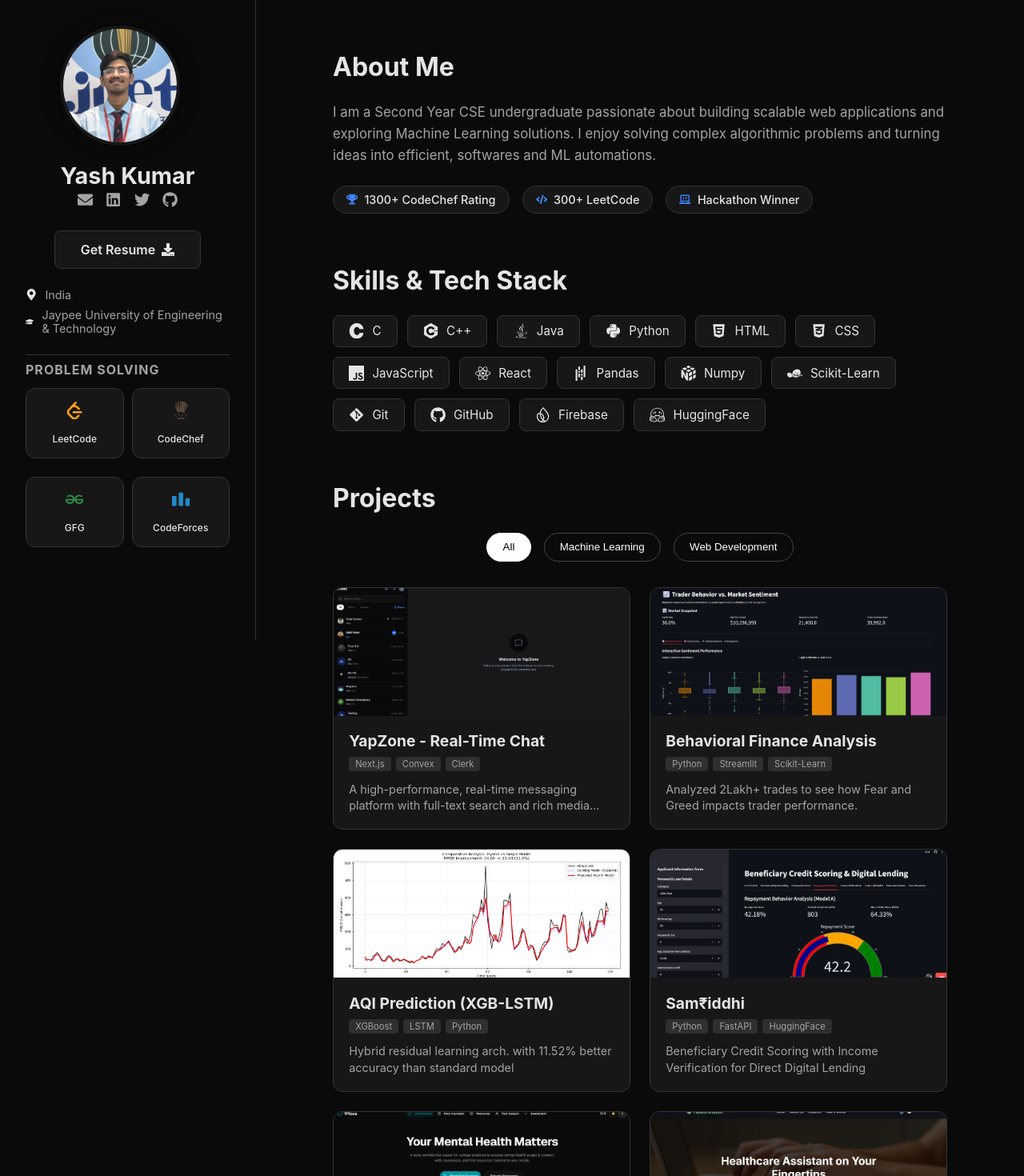
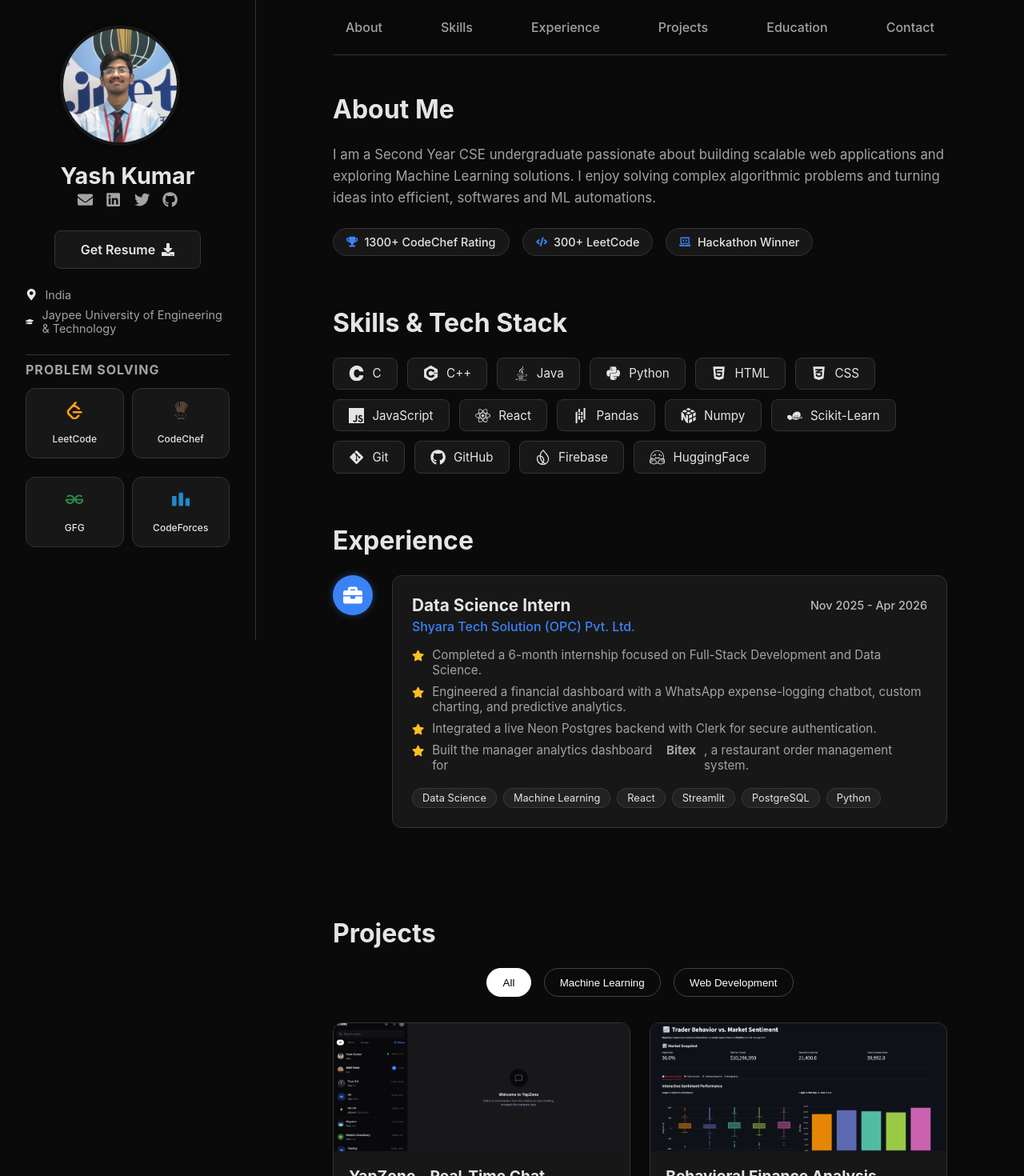
Before and after one commit to yashkumar181/Portfolio, a React (Vite) app: page / in a window 1280 px wide. Shown: the top 1470 px of the page at 80% size. Built offline with nearby package versions, Linux system fonts and the light colour scheme.

Commit message:
Added experiecne and navbar

```diff
--- /dev/null
+++ b/src/components/Experience.jsx
@@ -0,0 +1,54 @@
+import React from 'react';
+import { FaBriefcase, FaStar } from 'react-icons/fa';
+
+const Experience = () => {
+  return (
+    <div className="education-container">
+      <h2 className="section-title">Experience</h2>
+
+      <div className="timeline">
+
+        {/* ITEM 1: INTERNSHIP */}
+        <div className="timeline-item">
+          <div className="timeline-dot-container">
+            <div className="timeline-dot">
+              <FaBriefcase />
+            </div>
+          </div>
+
+          <div className="timeline-content">
+            <div className="edu-card">
+
+              {/* Flex container to align title left and date right */}
+              <div style={{ display: 'flex', justifyContent: 'space-between', alignItems: 'center', flexWrap: 'wrap', marginBottom: '4px' }}>
+                <h3 className="edu-degree" style={{ margin: 0 }}>Data Science Intern</h3>
+                <span style={{ fontSize: '0.9rem', opacity: 0.8, fontWeight: '500' }}>Nov 2025 - Apr 2026</span>
+              </div>
+
+              <p className="edu-school" style={{ marginTop: 0 }}>Shyara Tech Solution (OPC) Pvt. Ltd.</p>
+
+              <ul className="edu-achievements">
+                <li><FaStar className="bullet-icon" /> Completed a 6-month internship focused on Full-Stack Development and Data Science.</li>
+                <li><FaStar className="bullet-icon" /> Engineered a financial dashboard with a WhatsApp expense-logging chatbot, custom charting, and predictive analytics.</li>
+                <li><FaStar className="bullet-icon" /> Integrated a live Neon Postgres backend with Clerk for secure authentication.</li>
+                <li><FaStar className="bullet-icon" /> Built the manager analytics dashboard for <strong>Bitex</strong>, a restaurant order management system.</li>
+              </ul>
+
+              <div className="edu-pills">
+                <span>Data Science</span>
+                <span>Machine Learning</span>
+                <span>React</span>
+                <span>Streamlit</span>
+                <span>PostgreSQL</span>
+                <span>Python</span>
+              </div>
+            </div>
+          </div>
+        </div>
+
+      </div>
+    </div>
+  );
+};
+
+export default Experience;
--- /dev/null
+++ b/src/components/Navigation.jsx
@@ -0,0 +1,48 @@
+import React from 'react';
+import { FaUser, FaCode, FaBriefcase, FaFolder, FaGraduationCap, FaEnvelope, FaWallet } from 'react-icons/fa';
+
+const Navigation = () => {
+  return (
+    <>
+      {/* Desktop Top Nav */}
+      <nav className="top-nav">
+        <a href="#about" className="nav-link">About</a>
+        <a href="#skills" className="nav-link">Skills</a>
+        <a href="#experience" className="nav-link">Experience</a>
+        <a href="#projects" className="nav-link">Projects</a>
+        <a href="#education" className="nav-link">Education</a>
+        <a href="#contact" className="nav-link">Contact</a>
+      </nav>
+
+      {/* Mobile Bottom Nav */}
+      <nav className="bottom-nav">
+        <a href="#about" className="bottom-nav-link">
+          <FaUser className="nav-icon" />
+          <span className="nav-text">About</span>
+        </a>
+        <a href="#skills" className="bottom-nav-link">
+          <FaCode className="nav-icon" />
+          <span className="nav-text">Skills</span>
+        </a>
+        <a href="#experience" className="bottom-nav-link">
+          <FaBriefcase className="nav-icon" />
+          <span className="nav-text">Experience</span>
+        </a>
+        <a href="#projects" className="bottom-nav-link">
+          <FaFolder className="nav-icon" />
+          <span className="nav-text">Projects</span>
+        </a>
+        <a href="#education" className="bottom-nav-link">
+          <FaGraduationCap className="nav-icon" />
+          <span className="nav-text">Education</span>
+        </a>
+        <a href="#contact" className="bottom-nav-link">
+          <FaEnvelope className="nav-icon" />
+          <span className="nav-text">Contact</span>
+        </a>
+      </nav>
+    </>
+  );
+};
+
+export default Navigation;
--- a/src/components/RightSection.jsx
+++ b/src/components/RightSection.jsx
@@ -1,30 +1,35 @@
 import React from 'react';
+import Navigation from './Navigation';
 import About from './About';
 import Skills from './Skills';
+import Experience from './Experience';
 import Projects from './Projects';
 import Education from './Education';
-import Footer from './Footer'; // <--- THIS WAS MISSING!
+import Footer from './Footer';
 
 const RightSection = () => {
   return (
     <div className="right-section">
-      <About />
+      <Navigation />
+
+      <section id="about" className="scroll-section"><About /></section>
       <div className="spacer"></div>
 
-      <Skills />
+      <section id="skills" className="scroll-section"><Skills /></section>
       <div className="spacer"></div>
 
-      <Projects />
+      <section id="experience" className="scroll-section"><Experience /></section>
       <div className="spacer"></div>
 
-      <Education />
-
+      <section id="projects" className="scroll-section"><Projects /></section>
       <div className="spacer"></div>
 
-      <Footer />
+      <section id="education" className="scroll-section"><Education /></section>
+      <div className="spacer"></div>
 
-      {/* Extra breathing room at the very bottom */}
-      <div style={{height: '50px'}}></div>
+      <section id="contact" className="scroll-section"><Footer /></section>
+
+      <div style={{height: '80px'}}></div> {/* Extra room for mobile footer */}
     </div>
   );
 };
--- a/src/index.css
+++ b/src/index.css
@@ -784,3 +784,96 @@
 .filter-btn:hover {
   border-color: #fff;
 }
+
+/* === SMOOTH SCROLLING === */
+html {
+  scroll-behavior: smooth;
+}
+
+/* Offset scroll position so sticky nav doesn't cover section titles */
+.scroll-section {
+  scroll-margin-top: 80px;
+}
+
+/* === TOP NAV (DESKTOP) === */
+.top-nav {
+  position: sticky;
+  top: 0;
+  background-color: rgba(10, 10, 10, 0.95);
+  backdrop-filter: blur(8px);
+  z-index: 100;
+  display: flex;
+  justify-content: space-between; /* This makes them equally spaced! */
+  align-items: center;
+  width: 100%;
+  padding: 1.5rem 1rem;
+  margin-top: -4rem;
+  margin-bottom: 3rem;
+  border-bottom: 1px solid var(--border);
+}
+
+.nav-link {
+  color: var(--text-secondary);
+  text-decoration: none;
+  font-weight: 500;
+  font-size: 1rem;
+  transition: color 0.3s ease;
+}
+
+.nav-link:hover {
+  color: var(--accent);
+}
+
+/* === BOTTOM NAV (MOBILE) === */
+.bottom-nav {
+  display: none; /* Hidden on desktop */
+}
+
+@media (max-width: 900px) {
+  .top-nav {
+    display: none; /* Hide top nav on mobile */
+  }
+
+  .bottom-nav {
+    display: flex;
+    position: fixed;
+    bottom: 0;
+    left: 0;
+    width: 100%;
+    background-color: var(--bg-card);
+    border-top: 1px solid var(--border);
+    z-index: 1000;
+    justify-content: space-evenly; /* Evenly spaces the icons */
+    align-items: center;
+    padding: 0.8rem 0;
+    padding-bottom: calc(0.8rem + env(safe-area-inset-bottom, 0px)); /* iPhone safe area */
+  }
+
+  .bottom-nav-link {
+    display: flex;
+    flex-direction: column;
+    align-items: center;
+    justify-content: center;
+    color: var(--text-secondary);
+    text-decoration: none;
+    gap: 5px; /* Space between icon and text */
+    transition: color 0.3s ease;
+    flex: 1; /* Gives each item equal tap target width */
+  }
+
+  .nav-icon {
+    font-size: 1.2rem; /* Made the icons smaller */
+  }
+
+  .nav-text {
+    font-size: 0.65rem; /* Tiny text below the icon */
+    font-weight: 500;
+    text-transform: uppercase;
+    letter-spacing: 0.5px;
+  }
+
+  .bottom-nav-link:hover,
+  .bottom-nav-link:active {
+    color: var(--accent);
+  }
+}
```
Also changed, not shown: 1 other file (tests, documents, lock files or other folders).
